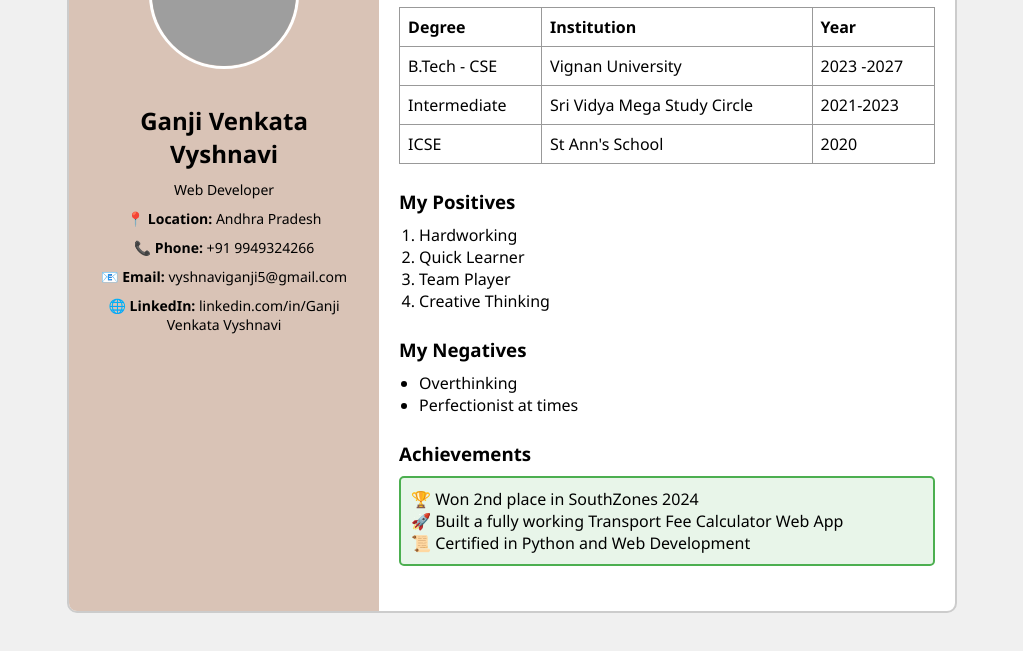
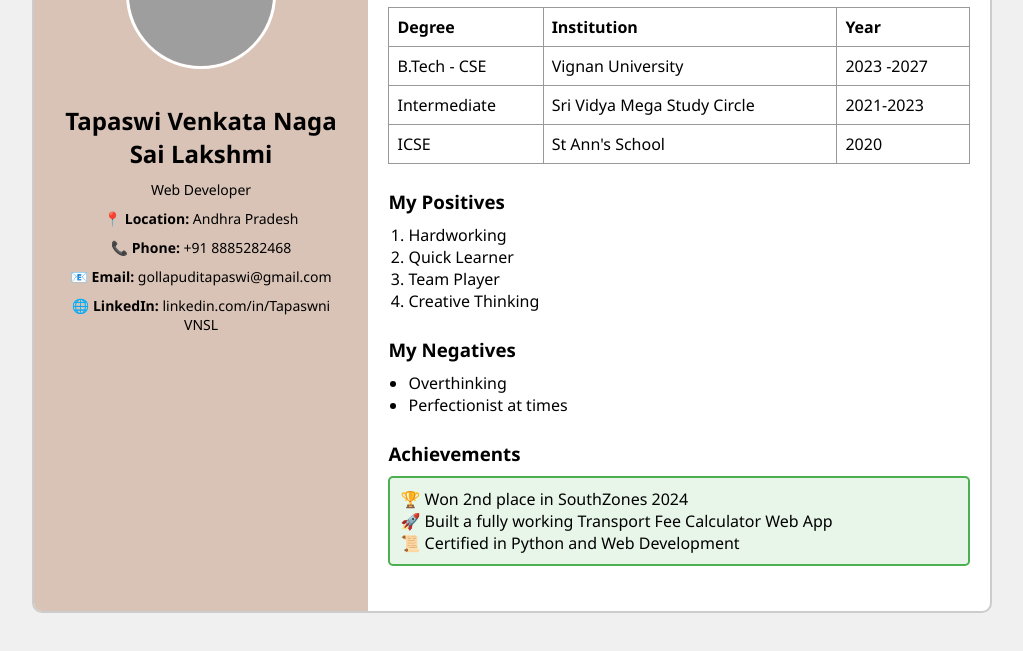
Before and after one commit to Vyshu0715/Assessment-1, a plain HTML site: page index.html in a window 1280 px wide. Shown: the part 123-774 px from the top of the page, without its empty margins (128-1151 px from the left). Drawn offline with Linux system fonts and the light colour scheme; grey boxes are pictures that could not be loaded.

Commit message:
initial commit

```diff
--- a/index.html
+++ b/index.html
@@ -101,12 +101,12 @@
 <div class="container">
   <div class="left">
     <img src="https://cdn1.iconfinder.com/data/icons/avatars-1-5/136/87-512.png" alt="Your Image">
-    <h2>Ganji Venkata Vyshnavi</h2>
+    <h2>Tapaswi Venkata Naga Sai Lakshmi</h2>
     <p>Web Developer</p>
     <p><strong>📍 Location:</strong> Andhra Pradesh</p>
-    <p><strong>📞 Phone:</strong> +91 9949324266</p>
-    <p><strong>📧 Email:</strong> vyshnaviganji5@gmail.com</p>
-    <p><strong>🌐 LinkedIn:</strong> linkedin.com/in/Ganji Venkata Vyshnavi</p>
+    <p><strong>📞 Phone:</strong> +91 8885282468</p>
+    <p><strong>📧 Email:</strong> gollapuditapaswi@gmail.com</p>
+    <p><strong>🌐 LinkedIn:</strong> linkedin.com/in/Tapaswni VNSL</p>
   </div>
 
   <div class="right">
```
